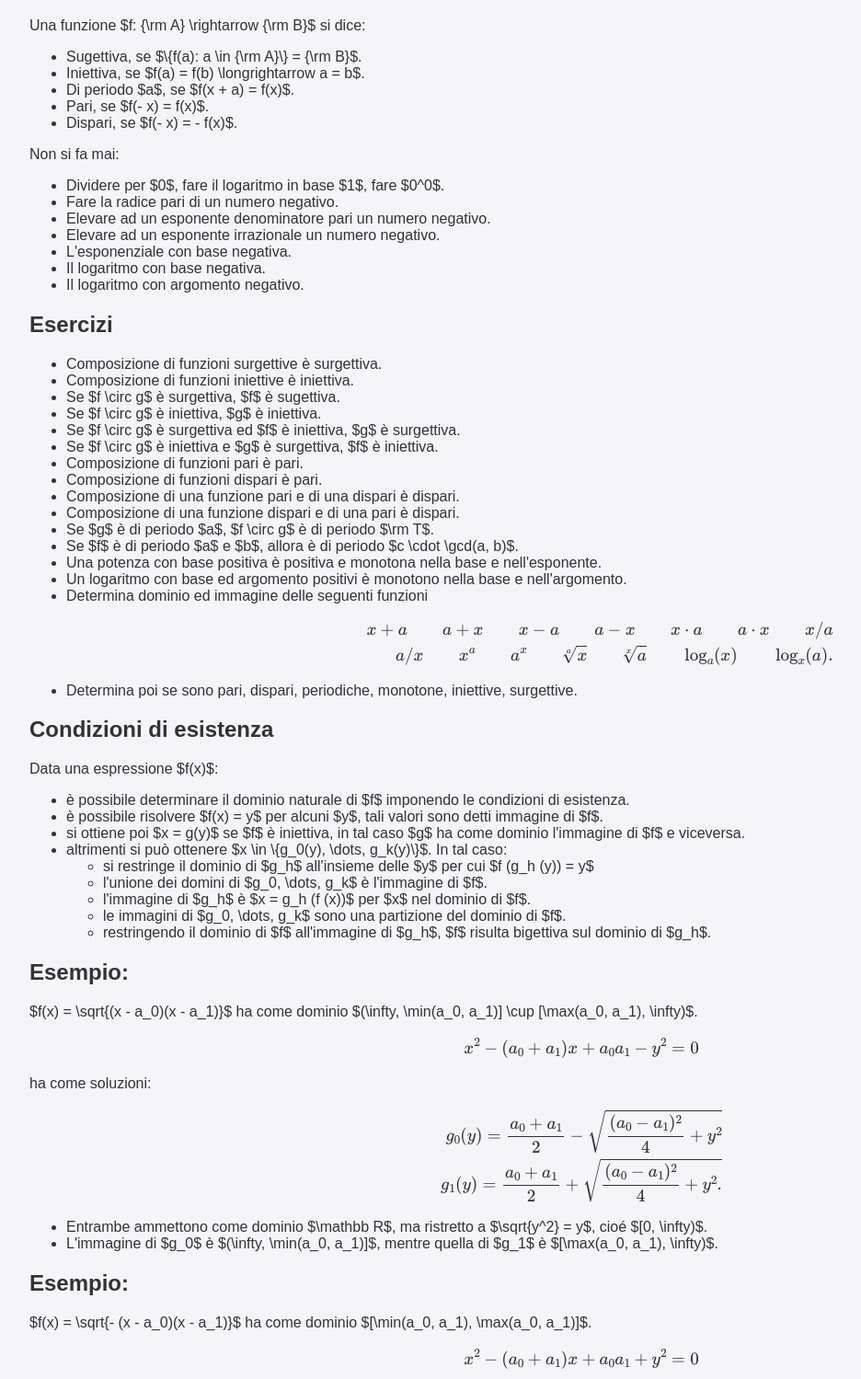
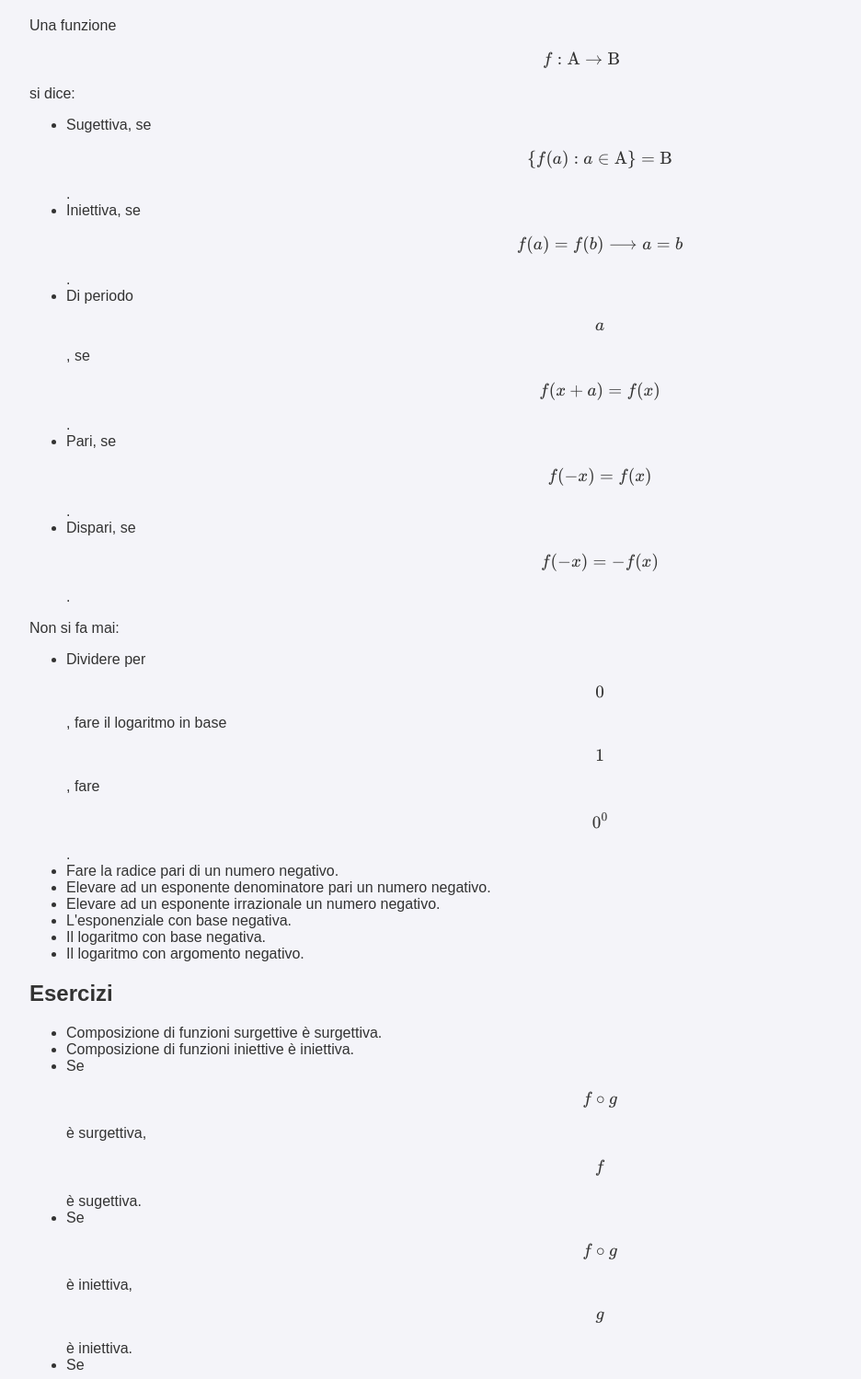
Before and after one commit to oniramortsam/Note, a plain HTML site: page Dispense/Funzioni.html in a window 1280 px wide. Shown: the part 101-1600 px from the top of the page at 92% size, without its empty margins (8-944 px from the left). Drawn offline with nearby package versions, Linux system fonts and the light colour scheme; some packages are replaced by stand-ins of ours.

Commit message:
proviamo markdown

```diff
--- a/Dispense/Funzioni.html
+++ b/Dispense/Funzioni.html
@@ -13,15 +13,15 @@
 
 <h1>Funzioni</h1>
 
-Una funzione $f: {\rm A} \rightarrow {\rm B}$ si dice:
-<ul><li>Sugettiva, se $\{f(a): a \in {\rm A}\} = {\rm B}$.</li>
-<li>Iniettiva, se $f(a) = f(b) \longrightarrow a = b$.</li>
-<li>Di periodo $a$, se $f(x + a) = f(x)$.</li>
-<li>Pari, se $f(- x) = f(x)$.</li>
-<li>Dispari, se $f(- x) = - f(x)$.</li></ul>
+Una funzione $$f: {\rm A} \rightarrow {\rm B}$$ si dice:
+<ul><li>Sugettiva, se $$\{f(a): a \in {\rm A}\} = {\rm B}$$.</li>
+<li>Iniettiva, se $$f(a) = f(b) \longrightarrow a = b$$.</li>
+<li>Di periodo $$a$$, se $$f(x + a) = f(x)$$.</li>
+<li>Pari, se $$f(- x) = f(x)$$.</li>
+<li>Dispari, se $$f(- x) = - f(x)$$.</li></ul>
 
 Non si fa mai:
-<ul><li>Dividere per $0$, fare il logaritmo in base $1$, fare $0^0$.</li>
+<ul><li>Dividere per $$0$$, fare il logaritmo in base $$1$$, fare $$0^0$$.</li>
 <li>Fare la radice pari di un numero negativo.</li>
 <li>Elevare ad un esponente denominatore pari un numero negativo.</li>
 <li>Elevare ad un esponente irrazionale un numero negativo.</li>
@@ -32,16 +32,16 @@ Non si fa mai:
 <h2>Esercizi</h2>
 <ul><li>Composizione di funzioni surgettive è surgettiva.</li>
 <li>Composizione di funzioni iniettive è iniettiva.</li>
-<li>Se $f \circ g$ è surgettiva, $f$ è sugettiva.</li>
-<li>Se $f \circ g$ è iniettiva, $g$ è iniettiva.</li>
-<li>Se $f \circ g$ è surgettiva ed $f$ è iniettiva, $g$ è surgettiva.</li>
-<li>Se $f \circ g$ è iniettiva e $g$ è surgettiva, $f$ è iniettiva.</li>
+<li>Se $$f \circ g$$ è surgettiva, $$f$$ è sugettiva.</li>
+<li>Se $$f \circ g$$ è iniettiva, $$g$$ è iniettiva.</li>
+<li>Se $$f \circ g$$ è surgettiva ed $$f$$ è iniettiva, $$g$$ è surgettiva.</li>
+<li>Se $$f \circ g$$ è iniettiva e $$g$$ è surgettiva, $$f$$ è iniettiva.</li>
 <li>Composizione di funzioni pari è pari.</li>
 <li>Composizione di funzioni dispari è pari.</li>
 <li>Composizione di una funzione pari e di una dispari è dispari.</li>
 <li>Composizione di una funzione dispari e di una pari è dispari.</li>
-<li>Se $g$ è di periodo $a$, $f \circ g$ è di periodo $\rm T$.</li>
-<li>Se $f$ è di periodo $a$ e $b$, allora è di periodo $c \cdot \gcd(a, b)$.</li>
+<li>Se $$g$$ è di periodo $$a$$, $$f \circ g$$ è di periodo $$\rm T$$.</li>
+<li>Se $$f$$ è di periodo $$a$$ e $$b$$, allora è di periodo $$c \cdot \gcd(a, b)$$.</li>
 <li>Una potenza con base positiva è positiva e monotona nella base e nell'esponente.</li>
 <li>Un logaritmo con base ed argomento positivi è monotono nella base e nell'argomento.</li>
 <li>Determina dominio ed immagine delle seguenti funzioni
@@ -52,19 +52,19 @@ a / x \qquad x^a \qquad a^x \qquad \sqrt[a]{x} \qquad \sqrt[x]{a} \qquad \log_a(
 <li>Determina poi se sono pari, dispari, periodiche, monotone, iniettive, surgettive.</li></ul>
 
 <h2>Condizioni di esistenza</h2>
-Data una espressione $f(x)$:
-<ul><li>è possibile determinare il dominio naturale di $f$ imponendo le condizioni di esistenza.</li>
-<li>è possibile risolvere $f(x) = y$ per alcuni $y$, tali valori sono detti immagine di $f$.</li>
-<li>si ottiene poi $x = g(y)$ se $f$ è iniettiva, in tal caso $g$ ha come dominio l'immagine di $f$ e viceversa.</li>
-<li>altrimenti si può ottenere $x \in \{g_0(y), \dots, g_k(y)\}$. In tal caso:
-    <ul><li>si restringe il dominio di $g_h$ all'insieme delle $y$ per cui $f (g_h (y)) = y$</li>
-    <li>l'unione dei domini di $g_0, \dots, g_k$ è l'immagine di $f$.</li>
-    <li>l'immagine di $g_h$ è $x = g_h (f (x))$ per $x$ nel dominio di $f$.</li>
-    <li>le immagini di $g_0, \dots, g_k$ sono una partizione del dominio di $f$.</li>
-    <li>restringendo il dominio di $f$ all'immagine di $g_h$, $f$ risulta bigettiva sul dominio di $g_h$.</li></ul></li></ul>
+Data una espressione $$f(x)$$:
+<ul><li>è possibile determinare il dominio naturale di $$f$$ imponendo le condizioni di esistenza.</li>
+<li>è possibile risolvere $$f(x) = y$$ per alcuni $$y$$, tali valori sono detti immagine di $$f$$.</li>
+<li>si ottiene poi $$x = g(y)$$ se $$f$$ è iniettiva, in tal caso $$g$$ ha come dominio l'immagine di $$f$$ e viceversa.</li>
+<li>altrimenti si può ottenere $$x \in \{g_0(y), \dots, g_k(y)\}$$. In tal caso:
+    <ul><li>si restringe il dominio di $$g_h$$ all'insieme delle $$y$$ per cui $$f (g_h (y)) = y$$</li>
+    <li>l'unione dei domini di $$g_0, \dots, g_k$$ è l'immagine di $$f$$.</li>
+    <li>l'immagine di $$g_h$$ è $$x = g_h (f (x))$$ per $$x$$ nel dominio di $$f$$.</li>
+    <li>le immagini di $$g_0, \dots, g_k$$ sono una partizione del dominio di $$f$$.</li>
+    <li>restringendo il dominio di $$f$$ all'immagine di $$g_h$$, $$f$$ risulta bigettiva sul dominio di $$g_h$$.</li></ul></li></ul>
 
 <h2>Esempio:</h2>
-$f(x) = \sqrt{(x - a_0)(x - a_1)}$ ha come dominio $(\infty, \min(a_0, a_1)] \cup [\max(a_0, a_1), \infty)$.
+$$f(x) = \sqrt{(x - a_0)(x - a_1)}$$ ha come dominio $$(\infty, \min(a_0, a_1)] \cup [\max(a_0, a_1), \infty)$$.
 $$\begin{split}
 x^2 - (a_0 + a_1) x + a_0 a_1 - y^2 = 0
 \end{split}$$
@@ -73,11 +73,11 @@ $$\begin{split}
 g_0(y) = \frac{a_0 + a_1}{2} - \sqrt{\frac{(a_0 - a_1)^2}{4} + y^2}\\
 g_1(y) = \frac{a_0 + a_1}{2} + \sqrt{\frac{(a_0 - a_1)^2}{4} + y^2.}
 \end{split}$$
-<ul><li>Entrambe ammettono come dominio $\mathbb R$, ma ristretto a $\sqrt{y^2} = y$, cioé $[0, \infty)$.</li>
-<li>L'immagine di $g_0$ è $(\infty, \min(a_0, a_1)]$, mentre quella di $g_1$ è $[\max(a_0, a_1), \infty)$.</li></ul>
+<ul><li>Entrambe ammettono come dominio $$\mathbb R$$, ma ristretto a $$\sqrt{y^2} = y$$, cioé $$[0, \infty)$$.</li>
+<li>L'immagine di $$g_0$$ è $$(\infty, \min(a_0, a_1)]$$, mentre quella di $$g_1$$ è $$[\max(a_0, a_1), \infty)$$.</li></ul>
 
 <h2>Esempio:</h2>
-$f(x) = \sqrt{- (x - a_0)(x - a_1)}$ ha come dominio $[\min(a_0, a_1), \max(a_0, a_1)]$.
+$$f(x) = \sqrt{- (x - a_0)(x - a_1)}$$ ha come dominio $$[\min(a_0, a_1), \max(a_0, a_1)]$$.
 $$\begin{split}
 x^2 - (a_0 + a_1) x + a_0 a_1 + y^2 = 0
 \end{split}$$
@@ -86,27 +86,27 @@ $$\begin{split}
 g_0(y) = \frac{a_0 + a_1}{2} - \sqrt{\frac{(a_0 - a_1)^2}{4} - y^2}\\
 g_1(y) = \frac{a_0 + a_1}{2} + \sqrt{\frac{(a_0 - a_1)^2}{4} - y^2.}
 \end{split}$$
-<ul><li>Entrambe ammettono come dominio $\left[0, \frac{|a_0 - a_1|}{2}\right]$.</li>
-<li>L'immagine di $g_0$ è $\left[\min(a_0, a_1), \frac{a_0 + a_1}{2}\right]$, mentre quella di $g_1$ è $\left[\frac{a_0 + a_1}{2}, \max(a_0, a_1)\right]$.</li></ul>
+<ul><li>Entrambe ammettono come dominio $$\left[0, \frac{|a_0 - a_1|}{2}\right]$$.</li>
+<li>L'immagine di $$g_0$$ è $$\left[\min(a_0, a_1), \frac{a_0 + a_1}{2}\right]$$, mentre quella di $$g_1$$ è $$\left[\frac{a_0 + a_1}{2}, \max(a_0, a_1)\right]$$.</li></ul>
 
 <h2>Esempio:</h2>
-$f(x) = \sqrt{(x - a)^2 + b^2}$ ha come dominio $\mathbb R$.
+$$f(x) = \sqrt{(x - a)^2 + b^2}$$ ha come dominio $$\mathbb R$$.
 $$\begin{split}
 g_0(y) = a - \sqrt{y^2 - b^2}\\
 g_1(y) = a + \sqrt{y^2 - b^2.}
 \end{split}$$
-<ul><li>Entrambe ammettono come dominio $(\infty, |b|] \cup [|b|, \infty)$, ma ristretto a $\sqrt{y^2} = y$, cioé $[|b|, \infty)$.</li>
-<li>L'immagine di $g_0$ è $(\infty, a]$, mentre quella di $g_1$ è $[a, \infty)$.</li></ul>
+<ul><li>Entrambe ammettono come dominio $$(\infty, |b|] \cup [|b|, \infty)$$, ma ristretto a $$\sqrt{y^2} = y$$, cioé $$[|b|, \infty)$$.</li>
+<li>L'immagine di $$g_0$$ è $$(\infty, a]$$, mentre quella di $$g_1$$ è $$[a, \infty)$$.</li></ul>
 
 <h1>Limiti e continuità</h1>
 
-Si dice che $\lim_{n \to \infty} a_n = x$ se
+Si dice che $$\lim_{n \to \infty} a_n = x$$ se
 
 $$\begin{split}
 \forall \varepsilon > 0, \quad \exists n \in \mathbb N, \quad \forall m > n, \quad |a_n - x| < \varepsilon.
 \end{split}$$
 
-Si dice che $\lim_{y \rightarrow x} f(y) = z$ se
+Si dice che $$\lim_{y \rightarrow x} f(y) = z$$ se
 
 $$\begin{split}
 \forall \lim_{n \rightarrow \infty} a_n = x, \quad \lim_{n \rightarrow \infty} f(a_n) = z.
@@ -114,21 +114,21 @@ $$\begin{split}
 
 <ul><li>La chiusura di un insieme consiste dei limiti di successioni a valori in quell'insieme.</li>
 <li>Un insieme si dice aperto se ogni successione che non lo interseca non ci converge.</li>
-<li>Si dice che una funzione $f$ è continua in $x$ se $\lim_{y \rightarrow x} f(y) = f(x).$</li>
+<li>Si dice che una funzione $$f$$ è continua in $$x$$ se $$\lim_{y \rightarrow x} f(y) = f(x).$$</li>
 <li>Una funzione continua manda intervalli in intervalli.</li>
 <li>Una funzione continua manda chiusi limitati in chiusi limitati.</li></ul>
 
 <h2>Esercizi</h2>
-<ul><li>Sia $a_n$ una successione crescente, mostra che $\lim_{n \to \infty} a_n = \sup_{n \in {\mathbb N}} a_n$.</li>
-<li>Sia $a_n$ una successione decrescente, mostra che $\lim_{n \to \infty} a_n = \inf_{n \in {\mathbb N}} a_n$.</li>
-<li>Sia $a_n$ una successione, mostra che sono monotone $\left(\sup_{m > n} a_m\right)_{n \in {\mathbb N}}$ e $\left(\inf_{m > n} a_m\right)_{n \in {\mathbb N}.}$</li>
-<li>Mostra che $a_n$ è una successione convergente se e solo se
+<ul><li>Sia $$a_n$$ una successione crescente, mostra che $$\lim_{n \to \infty} a_n = \sup_{n \in {\mathbb N}} a_n$$.</li>
+<li>Sia $$a_n$$ una successione decrescente, mostra che $$\lim_{n \to \infty} a_n = \inf_{n \in {\mathbb N}} a_n$$.</li>
+<li>Sia $$a_n$$ una successione, mostra che sono monotone $$\left(\sup_{m > n} a_m\right)_{n \in {\mathbb N}}$$ e $$\left(\inf_{m > n} a_m\right)_{n \in {\mathbb N}.}$$</li>
+<li>Mostra che $$a_n$$ è una successione convergente se e solo se
 $$\inf_{n \in {\mathbb N}}\left(\sup_{m > n} a_m\right) = \lim_{n \to \infty} a_n = \sup_{n \in {\mathbb N}}\left(\inf_{m > n} a_m\right).$$</li>
-<li>Mostra che $\lim_{y \rightarrow x} f(y) = z$ se e solo se
+<li>Mostra che $$\lim_{y \rightarrow x} f(y) = z$$ se e solo se
 $$\begin{split}
 \forall \varepsilon > 0, \quad \exists \delta > 0, \quad \forall |y - x| < \delta, \quad |f(y) - z| < \varepsilon.
 \end{split}$$</li>
-<li>Mostra che $f$ è una funzione continua in $x$ se e solo se
+<li>Mostra che $$f$$ è una funzione continua in $$x$$ se e solo se
 $$\begin{split}
 \lim_{n \to \infty} a_n = x \longrightarrow \lim_{n \to \infty} f(a_n) = f(x).
 \end{split}$$</li>
@@ -137,32 +137,32 @@ $$\begin{split}
 
 <h1>Derivate</h1>
 
-Si dice che una funzione $f$ è derivabile in $x$ se esiste il limite del rapporto incrementale
+Si dice che una funzione $$f$$ è derivabile in $$x$$ se esiste il limite del rapporto incrementale
 
 $$\begin{split}
 \frac{\partial f(y)}{\partial y}(x) = \lim_{y \rightarrow x} \frac{f(y) - f(x)}{y - x.}
 \end{split}$$
 
-Si dice che una funzione $f$ è crescente se
+Si dice che una funzione $$f$$ è crescente se
 
 $$\begin{split}
 \forall x < y, \quad f(x) < f(y).
 \end{split}$$
 
-Si dice che una funzione $f$ è convessa se
+Si dice che una funzione $$f$$ è convessa se
 
 $$\begin{split}
 \forall x < y < z, \quad f(y) < \left(\frac{z - y}{z - x}\right) \cdot f(x) + \left(\frac{y - x}{z - x}\right) \cdot f(z).
 \end{split}$$
 
 <h2>Esercizi</h2>
-<ul><li>Mostra che una funzione $f$ crescente se e solo se
+<ul><li>Mostra che una funzione $$f$$ crescente se e solo se
 $$\begin{split}
 \forall x < y, \quad \frac{f(y) - f(x)}{y - x} > 0.
 \end{split}$$</li>
 <li>Mostra che una funzione è crescente se e solo se il suo rapporto incrementale è positivo.</li>
 <li>Mostra che una funzione è crescente se e solo se la sua derivata è positiva.</li>
-<li>Mostra che una funzione $f$ è convessa se e solo se
+<li>Mostra che una funzione $$f$$ è convessa se e solo se
 $$\begin{split}
 \forall x < y < z, \quad \frac{f(y) - f(x)}{y - x} < \frac{f(z) - f(y)}{z - y.}
 \end{split}$$</li>
```
Also changed, not shown: Dispense/Naturali.html (+5 -1 lines).
